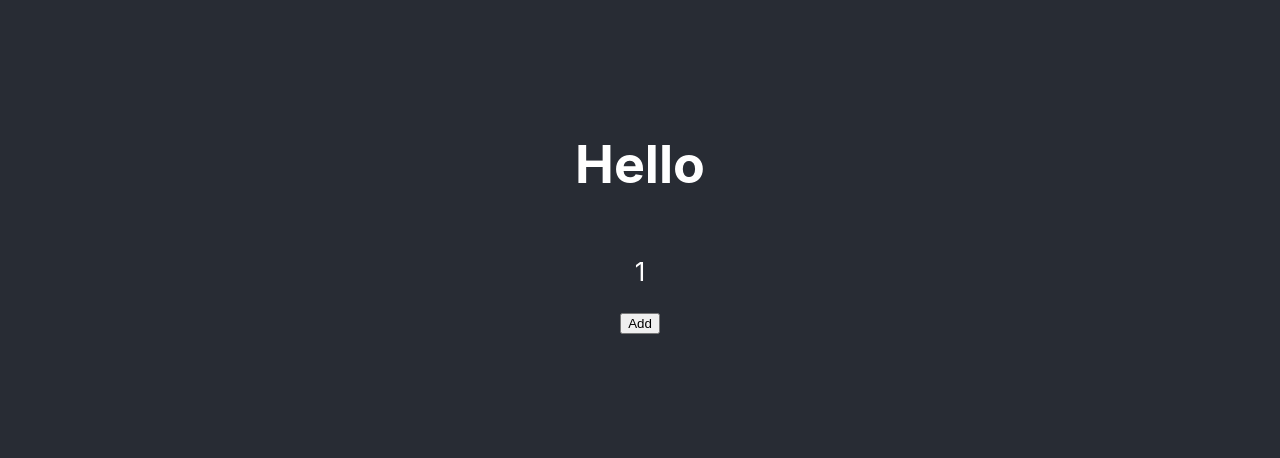
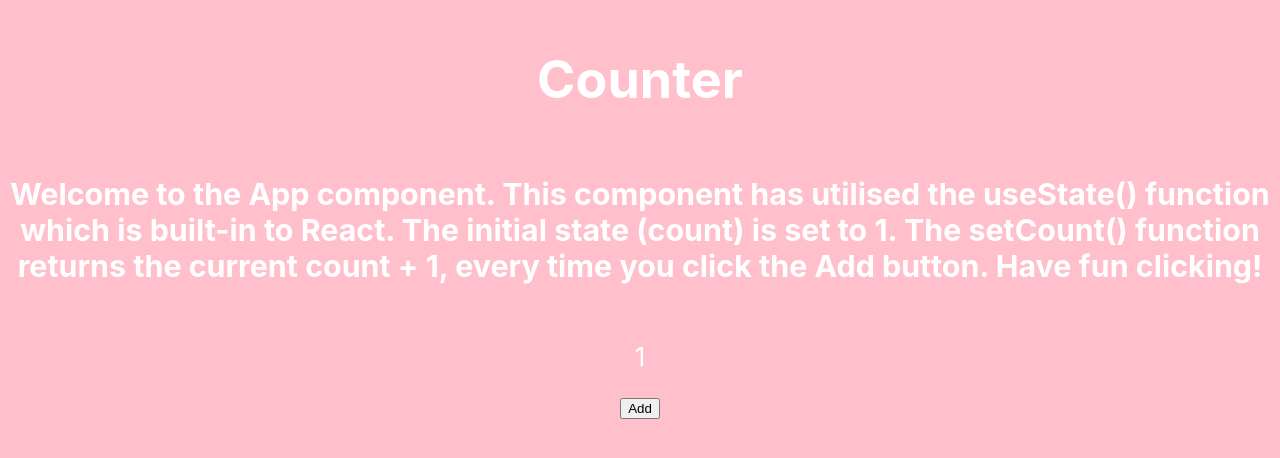
Before and after one commit to rebecca-hallas/React-land, a React (Create React App) app: page / in a window 1280 px wide. Shown: the part 184-642 px from the top of the page. Built offline with nearby package versions, Linux system fonts and the light colour scheme.

Commit message:
add code explanation

```diff
--- a/src/App.css
+++ b/src/App.css
@@ -14,7 +14,7 @@
 }
 
 .App-header {
-  background-color: #282c34;
+  background-color: pink;
   min-height: 100vh;
   display: flex;
   flex-direction: column;
--- a/src/App.js
+++ b/src/App.js
@@ -7,7 +7,8 @@
   return (
     <div className="App">
       <header className="App-header">
-        <h1>Hello</h1>
+        <h1>Counter</h1>
+        <h3>Welcome to the App component. This component has utilised the useState() function which is built-in to React. The initial state (count) is set to 1. The setCount() function returns the current count + 1, every time you click the Add button. Have fun clicking!</h3>
         <p>{count}</p>
         <button onClick={() => setCount(count + 1)}>Add</button>
       </header>
```
